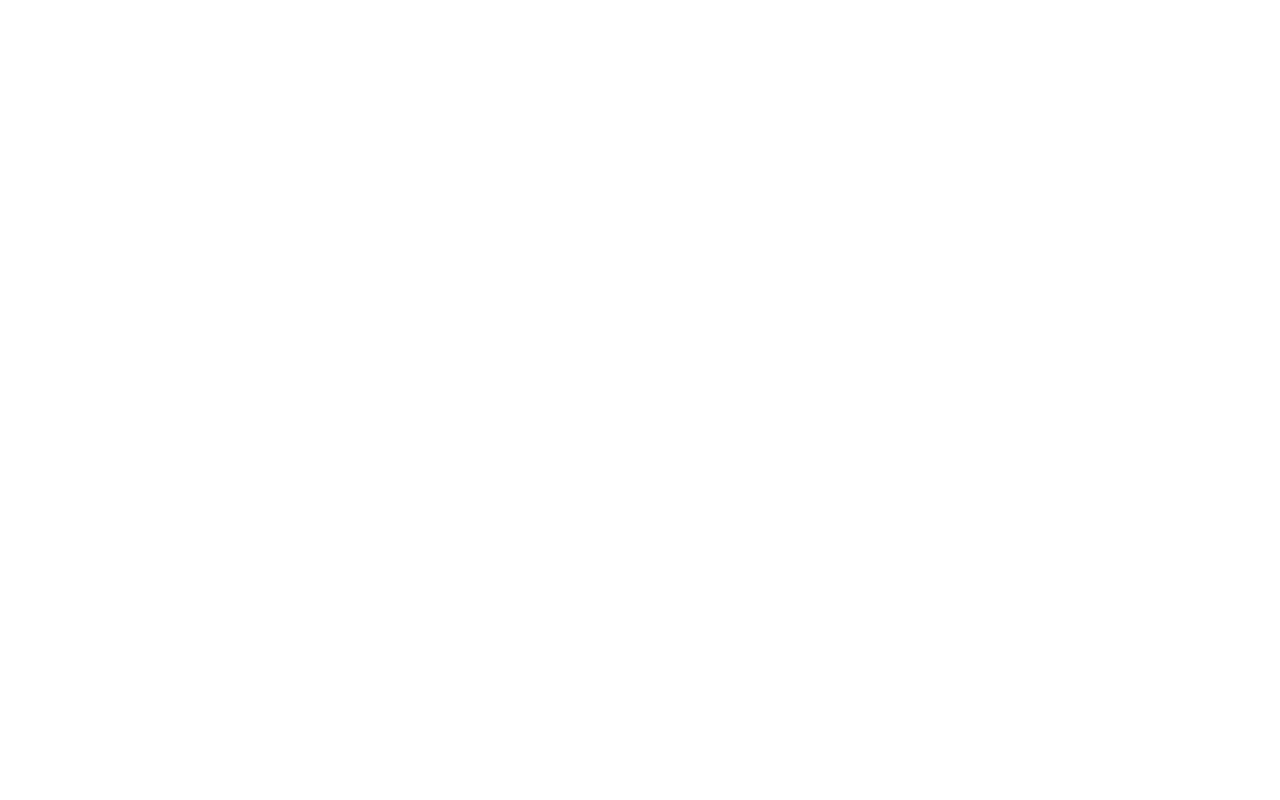
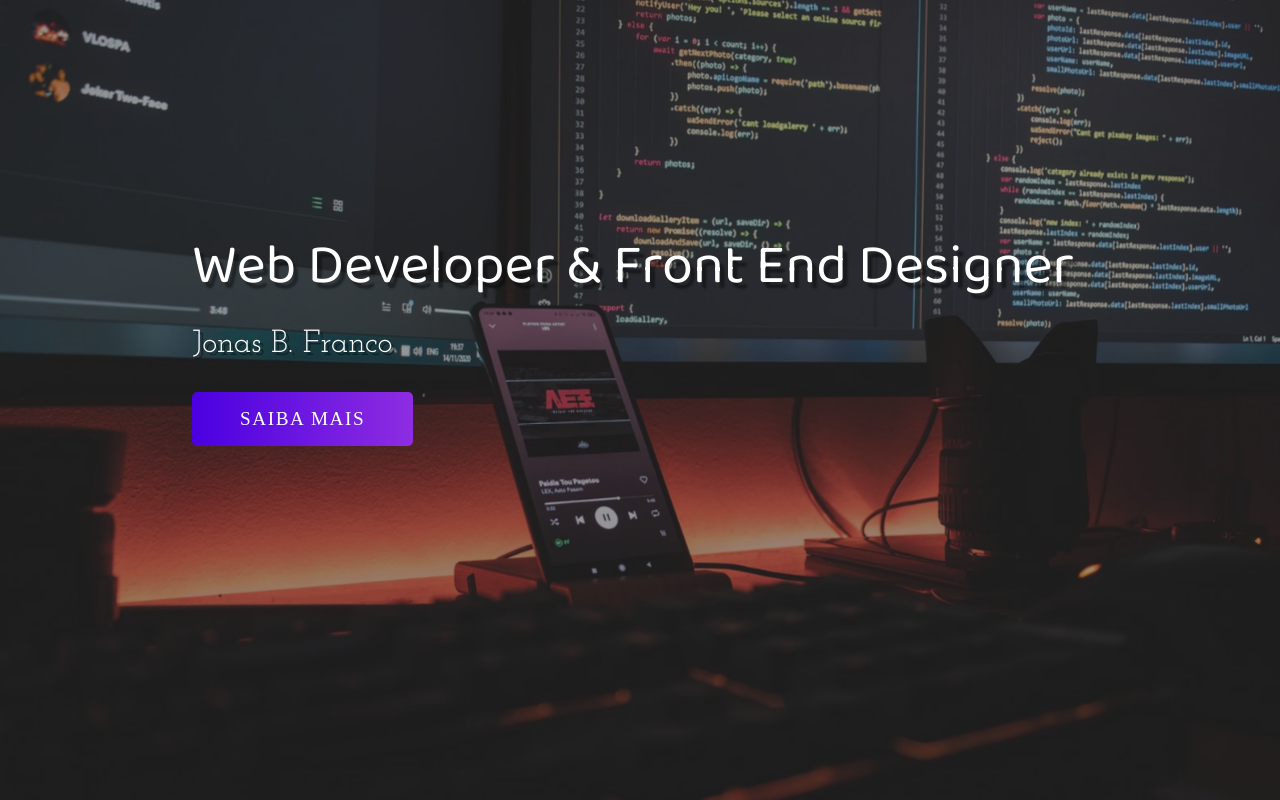
Before and after one commit to jonasbfranco/portifolio, a plain HTML site: page index.html in a window 1280 px wide. Drawn offline with Linux system fonts and the light colour scheme; a web font is replaced by a local one.

Commit message:
:package: header

```diff
--- a/index.html
+++ b/index.html
@@ -13,5 +13,21 @@
 </head>
 <body>
 
+    <div class="container">
+
+        <header>
+            <div class="img-wrapper">
+                <img src="imagens/bg.jpg" alt="">
+            </div>
+
+            <div class="banner">
+                <h1>Web Developer & Front End Designer</h1>
+                <p>Jonas B. Franco</p>
+                <button>Saiba mais</button>
+            </div>
+        </header>
+
+    </div>
+
 </body>
 </html>
--- a/style.css
+++ b/style.css
@@ -1,3 +1,107 @@
 @import url("https://fonts.googleapis.com/css2?family=Baloo+Da+2:wght@400;500;600;700&family=Josefin+Slab:ital,wght@0,300;0,400;0,600;0,700;1,300;1,400;1,600&family=Muli:ital,wght@0,200;0,300;0,400;0,500;1,200;1,300;1,400&display=swap");
 
 @import url("https://cdnjs.cloudflare.com/ajax/libs/font-awesome/5.12.0-2/css/all.min.css");
+
+* {
+  margin: 0;
+  padding: 0;
+}
+
+header {
+  width: 100%;
+  height: 100vh;
+  overflow: hidden;
+  position: relative;
+}
+
+.img-wrapper {
+  width: 100%;
+  height: 100%;
+  overflow: hidden;
+  background-color: rgba(0, 0, 0, 0.8);
+}
+
+.img-wrapper img {
+  width: 100%;
+  height: 100%;
+  object-fit: cover;
+  opacity: 0.5;
+  animation: zoom 25s;
+}
+
+@keyframes zoom {
+  0% {
+    transform: scale(1.3);
+  }
+  100% {
+    transform: scale(1);
+  }
+}
+
+.banner {
+  position: absolute;
+  top: 30%;
+  left: 15%;
+}
+
+.banner h1 {
+  color: #ffffff;
+  font-size: 3.5rem;
+  font-family: "Baloo Da 2", serif;
+  font-weight: 200;
+  text-shadow: 0.3rem 0.4rem 2px rgba(0, 0, 0, 0.4);
+  line-height: 3.5rem;
+  margin-bottom: 2rem;
+  animation: moveBanner 1s 0.5s forwards;
+  opacity: 0;
+}
+
+.banner p {
+  font-family: "Josefin Slab", serif;
+  color: #fff;
+  font-size: 2rem;
+  text-shadow: 0.2rem 0.2rem rgba(0, 0, 0, 0.4);
+  margin-bottom: 2rem;
+  animation: moveBanner 1s 0.7s forwards;
+  opacity: 0;
+}
+
+.banner button {
+  font-family: "Muli", serif;
+  color: #fff;
+  font-size: 1.2rem;
+  text-transform: uppercase;
+  letter-spacing: 0.1rem;
+  border-radius: 5px;
+  background: #8e2de2; /* fallback for old browsers */
+  background: -webkit-linear-gradient(
+    to right,
+    #4a00e0,
+    #8e2de2
+  ); /* Chrome 10-25, Safari 5.1-6 */
+  background: linear-gradient(
+    to right,
+    #4a00e0,
+    #8e2de2
+  ); /* W3C, IE 10+/ Edge, Firefox 16+, Chrome 26+, Opera 12+, Safari 7+ */
+  padding: 1rem 3rem;
+  border-style: none;
+  cursor: pointer;
+  animation: moveBanner 1s 0.9s forwards;
+  opacity: 0;
+}
+
+.banner button:hover {
+  opacity: 0.8;
+  color: darkgrey;
+}
+
+@keyframes moveBanner {
+  0% {
+    transform: translateY(10rem) rotateY(-30deg);
+  }
+  100% {
+    transform: translateY(0) rotateY(0);
+    opacity: 1;
+  }
+}
```
Also changed, not shown: imagens/bg.jpg (added), imagens/david-schultz-SrewPUfo2c0-unsplash.jpg (added), site.webmanifest, 1 other file.
